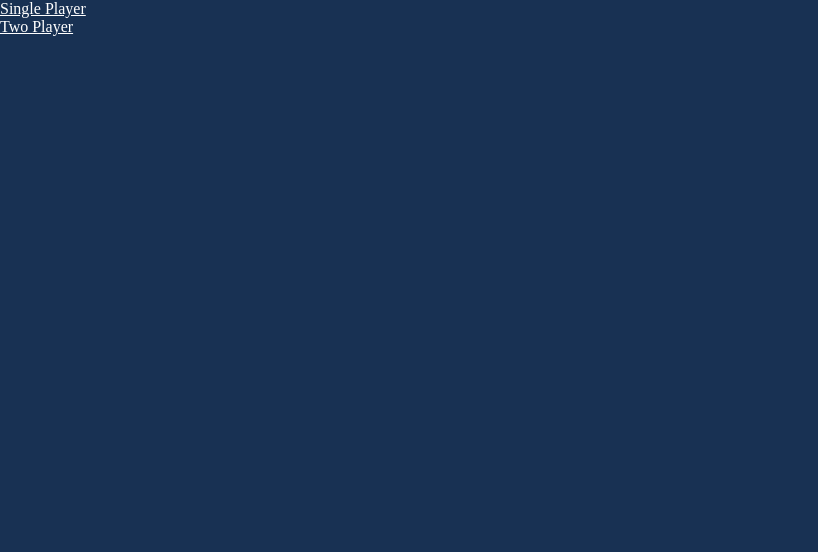
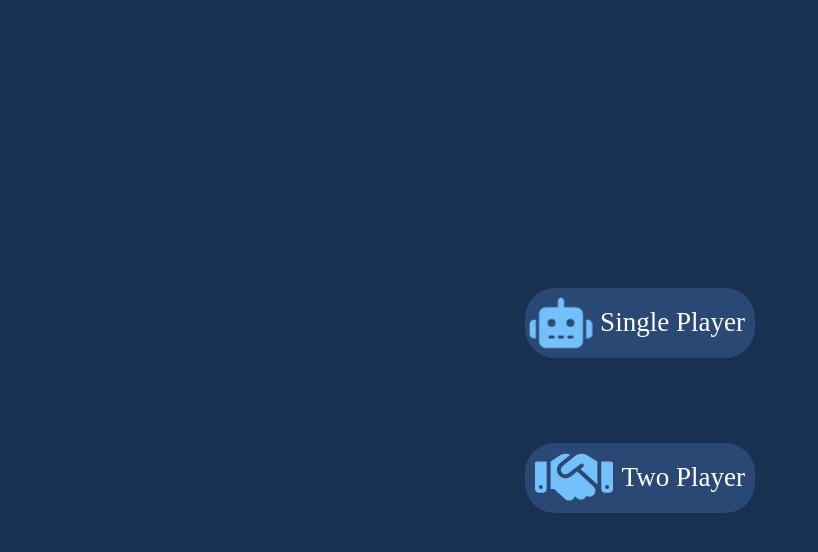
Before and after one commit to leulXllll/tictactoe, a React (Vite) app: page / in a window 1280 px wide. Shown: the top 552 px of the page, without its empty margins (0-818 px from the left). Built offline with nearby package versions, Linux system fonts and the light colour scheme.

Commit message:
fixed some bug and styled new component

```diff
--- a/package.json
+++ b/package.json
@@ -10,6 +10,9 @@
     "preview": "vite preview"
   },
   "dependencies": {
+    "@fortawesome/fontawesome-free": "^6.7.2",
+    "@fortawesome/fontawesome-svg-core": "^6.7.2",
+    "@fortawesome/free-regular-svg-icons": "^6.7.2",
     "@fortawesome/free-solid-svg-icons": "^6.7.2",
     "@fortawesome/react-fontawesome": "^0.2.2",
     "react": "^18.3.1",
--- a/src/App.css
+++ b/src/App.css
@@ -26,7 +26,7 @@ body{
 li{
   list-style-type: none;
 }
-.turn-Tracker{
+.turn-Tracker,.restarter{
   background-color: white;
   padding-top: 10px;
   padding-bottom: 15px;
--- /dev/null
+++ b/src/Home.css
@@ -0,0 +1,45 @@
+.fa-shake{
+    animation-duration: 5s;
+}
+.fa-beat{
+    animation-duration: 5s;
+    scale: 1.01
+}
+body{
+    display: flex;
+    justify-content: center;
+    align-items: center;
+    height:100vh;
+
+}
+
+.homepage-cont{
+    display: flex;
+    height: 225px;
+    width: 275px;
+    align-items: center;
+    flex-direction: column;
+    justify-content: space-between;
+    /* background-color: green; */
+
+}
+
+#single-player,#two-player{
+    text-decoration: none;
+    /* margin-left: 3px; */
+    font-size: 1.3em;
+
+
+}
+.inside-cont{
+    display: flex;
+    align-items: center;
+    justify-content: space-between;
+    text-decoration: none;
+    font-size: 1.3em;
+    background-color: rgb(41, 72, 116);
+    width: 230px;
+    padding: 10px;
+    height: 70px;
+    border-radius: 30px;
+}
--- a/src/Home.jsx
+++ b/src/Home.jsx
@@ -1,15 +1,25 @@
 import {Link} from 'react-router-dom'
-
+import { FontAwesomeIcon } from '@fortawesome/react-fontawesome';
+import { faHandshake  } from '@fortawesome/free-solid-svg-icons';
+import { faRobot  } from '@fortawesome/free-solid-svg-icons';
+import './Home.css'
 const Home = () => {
 
     return (
-        <div >
 
-            <div>
-                <Link to='/singleplayer'  style={{color:'white'}}>Single Player</Link>
+        <div  className='homepage-cont'>
+
+            <div className='inside-cont' >
+            <FontAwesomeIcon icon={faRobot} size='2x' color='#74C0FC' className='fa-heart fa-beat' />
+             <Link to='/singleplayer'  style={{color:'white'}} id='single-player'>
+                 Single Player
+            </Link>
             </div>
-            <div>
-                <Link to='/twoplayer'  style={{color:'white'}}>Two Player</Link>
+            <div className='inside-cont'>
+            <FontAwesomeIcon icon={faHandshake} size='3x' color='#74C0FC' className='fa-shake'/>
+             <Link to='/twoplayer'  style={{color:'white'}} id='two-player'>
+                  Two Player
+             </Link>
             </div>
 
         </div>
--- a/src/TwoPlayer.jsx
+++ b/src/TwoPlayer.jsx
@@ -1,5 +1,6 @@
 import { useState,useEffect } from "react";
 import Box from "./Box";
+
 const TwoPlayer = ({answer}) => {
 
   const [contents, setContents] =  useState([{number:1,status:null},
@@ -14,9 +15,13 @@ const TwoPlayer = ({answer}) => {
 
     const [game2,setGame2] = useState([]);
 
+    const [gameResult, setGameResult] = useState(null);
+
   const changeContent=(value)=>{
 
-        if(gameChanger){
+        if(gameResult!=null) return;
+
+        if(gameChanger && !game1.includes(value) && !game2.includes(value)){
 
           setContents(prev=> prev.map(each=>{
             if(each.number==value){
@@ -26,7 +31,9 @@ const TwoPlayer = ({answer}) => {
             return each;
           }));
           setGameChanger(false);
-        }else{
+
+        }else if(!gameChanger && !game2.includes(value)  && !game1.includes(value)){
+
           setContents(prev=> prev.map(each=>{
             if(each.number==value){
               each.status=false;
@@ -41,40 +48,58 @@ const TwoPlayer = ({answer}) => {
     }
     useEffect(()=>{
 
-      answer.forEach(each=>{
+      let winner1 = false;
+      let winner2 = false;
+      let draw = false;
+
+      for(let each of answer){
 
        let checkWinner1 = game1.includes(each[0]) && game1.includes(each[1]) && game1.includes(each[2]);
 
        let checkWinner2 = game2.includes(each[0]) && game2.includes(each[1]) && game2.includes(each[2]);
 
+       let checkDraw1 = new Set(game1);
+       let checkDraw2 = new Set(game2);
+
+       let checkDraw = ((checkDraw1.size + checkDraw2.size)==9);
+
         if(checkWinner1){
-          alert("Player One is winner");
-          setContents([{number:1,status:null},
-            {number:2,status:null},{number:3,status:null},
-            {number:4,status:null},{number:5,status:null},
-            {number:6,status:null},{number:7,status:null},
-            {number:8,status:null},{number:9,status:null}]);
-
-            setGame1([]);
-            setGame2([]);
-
+          winner1 = true;
+          break;
 
         }else if(checkWinner2){
-          alert('player 2 is winner');
-          setContents([{number:1,status:null},
-            {number:2,status:null},{number:3,status:null},
-            {number:4,status:null},{number:5,status:null},
-            {number:6,status:null},{number:7,status:null},
-            {number:8,status:null},{number:9,status:null}]);
-
-            setGame1([]);
-            setGame2([]);
+          winner2 = true;
+          break;
+        }else if (checkDraw){
+          draw = true
+          break;
         }
 
-      });
+      }
+      if(winner1){
+        setGameResult("Player One Won");
+      } else if(winner2){
+        setGameResult("Player Two Won");
+      }else if(draw){
+        setGameResult("Its A Draw");
+      }
 
+    } ,[game1,game2]);
 
-    },[game1,game2])
+    const restartGame = ()=>{
+
+      setContents([{number:1,status:null},
+        {number:2,status:null},{number:3,status:null},
+        {number:4,status:null},{number:5,status:null},
+        {number:6,status:null},{number:7,status:null},
+        {number:8,status:null},{number:9,status:null}]);
+
+        setGame1([]);
+        setGame2([]);
+        setGameResult(null);
+        setGameChanger(true);
+
+    }
 
     const renderBoxes = ()=>{
 
@@ -89,12 +114,15 @@ const TwoPlayer = ({answer}) => {
 
   return (
     <>
+      {gameResult && <h1> {gameResult}</h1>}
        <div className="cont">
 
-        {renderBoxes()}
+           {renderBoxes()}
        </div>
         {gameChanger&&<div  className='turn-Tracker' >Player 1's Turn</div>}
         {!gameChanger&&<div className='turn-Tracker' >Player 2's Turn</div>}
+
+        <div onClick={restartGame} className="restarter">Restart Game</div>
 
     </>
   )
```
Also changed, not shown: 1 other file (tests, documents, lock files or other folders).
